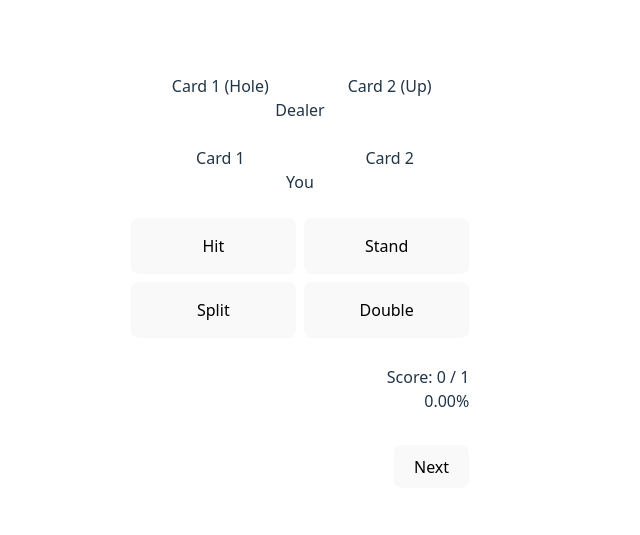
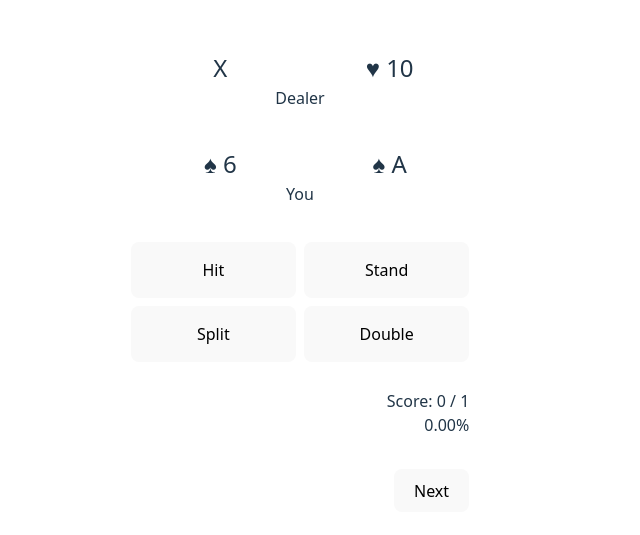
Before and after one commit to BigFatDuck1/blackjack-basic-strategy-trainer, a React (Vite) app: page / in a window 1280 px wide. Shown: the part 103-638 px from the top of the page, without its empty margins (340-980 px from the left). Built offline with nearby package versions, Linux system fonts and the light colour scheme.

Commit message:
Can generate random card now, next step is answer checking

```diff
--- a/src/App.css
+++ b/src/App.css
@@ -12,6 +12,10 @@
   grid-template-rows: 1fr 1fr;
   justify-items: center;
   padding-bottom: 1.5rem;
+}
+
+.card {
+  font-size: 1.5rem;
 }
 
 .title {
--- a/src/App.jsx
+++ b/src/App.jsx
@@ -1,4 +1,4 @@
-import React from 'react'
+import React, { use } from 'react'
 import { useState } from 'react'
 import './App.css'
 import Buttons from './components/Buttons.jsx'
@@ -13,26 +13,27 @@ function App() {
   const [answered, setAnswered] = useState(false); //false means user has not submitted an answer
   const [correct_state, setCorrect_state] = useState(false); //true means user answered correctly
 
+
+  //Generate new card set and answer
+  const [random, setRandom] = useState(Random()); //State to hold dealer/player pair
+
   if (correct_answer != "Hit") {
     //TODO: hardcoded answer for now, need component to check answer later
     setAnswer("Hit");
   }
 
-  //TODO: integrate this into a function that generates a new card
-  Random(); // Generate new dealer/player pair
-
   return (
     <div>
 
       <div className="dealer_block">
-        <div className="hole_card card">Card 1 (Hole)</div>
-        <div className="dealer_card card">Card 2 (Up)</div>
+        <div className="hole_card card">X</div>
+        <div className="dealer_card card">{random.dealer_card_string}</div>
         <div className="dealer_title title">Dealer</div>
       </div>
 
       <div className="player_block">
-        <div className="player_card1 card">Card 1</div>
-        <div className="player_card2 card">Card 2</div>
+        <div className="player_card1 card">{random.player_card1_string}</div>
+        <div className="player_card2 card">{random.player_card2_string}</div>
         <div className="player_title title">You</div>
       </div>
 
@@ -49,7 +50,7 @@ function App() {
       </div>
 
       <div className="next_button_box">
-        <Next toggle_answer={[answered, setAnswered]} score={score} setScore={setScore} />
+        <Next toggle_answer={[answered, setAnswered]} score={score} setScore={setScore} setRandom={setRandom} />
       </div>
 
     </div>
--- a/src/components/Next.jsx
+++ b/src/components/Next.jsx
@@ -1,6 +1,7 @@
 import React from "react";
+import Random from "./Random.jsx";
 
-function Next({ toggle_answer, score, setScore }) {
+function Next({ toggle_answer, score, setScore, setRandom }) {
 
     const answered = toggle_answer[0]; //true means user has submmited answer, false means user hasn't submitted an answer
     const setAnswered = toggle_answer[1];
@@ -14,6 +15,7 @@ function Next({ toggle_answer, score, setScore }) {
 
         setAnswered(false); //Changes state of answered to false
         setScore([score[0], score[1] + 1]);
+        setRandom(Random()); // Generate new dealer/player pair
 
     }
 
```
